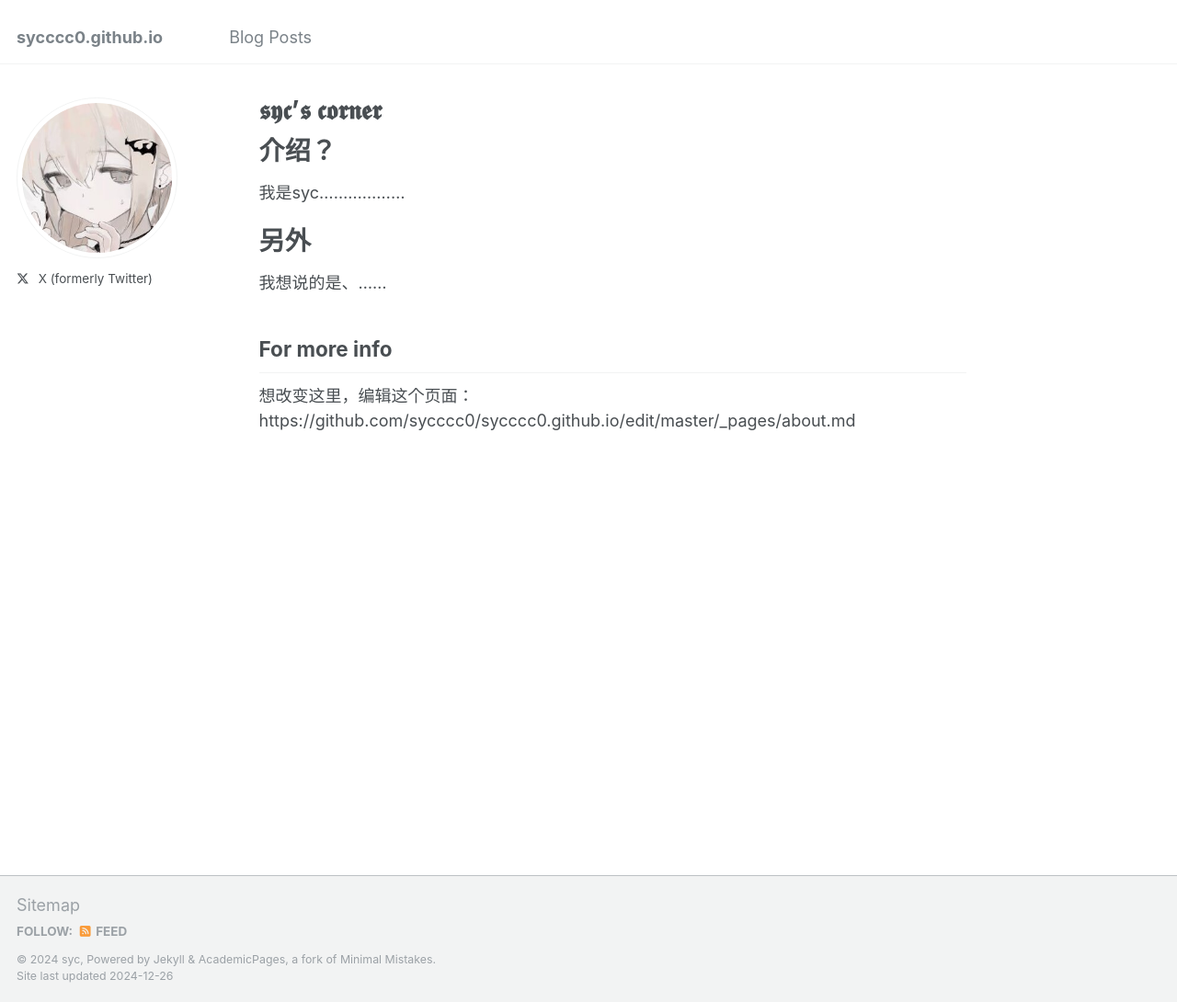
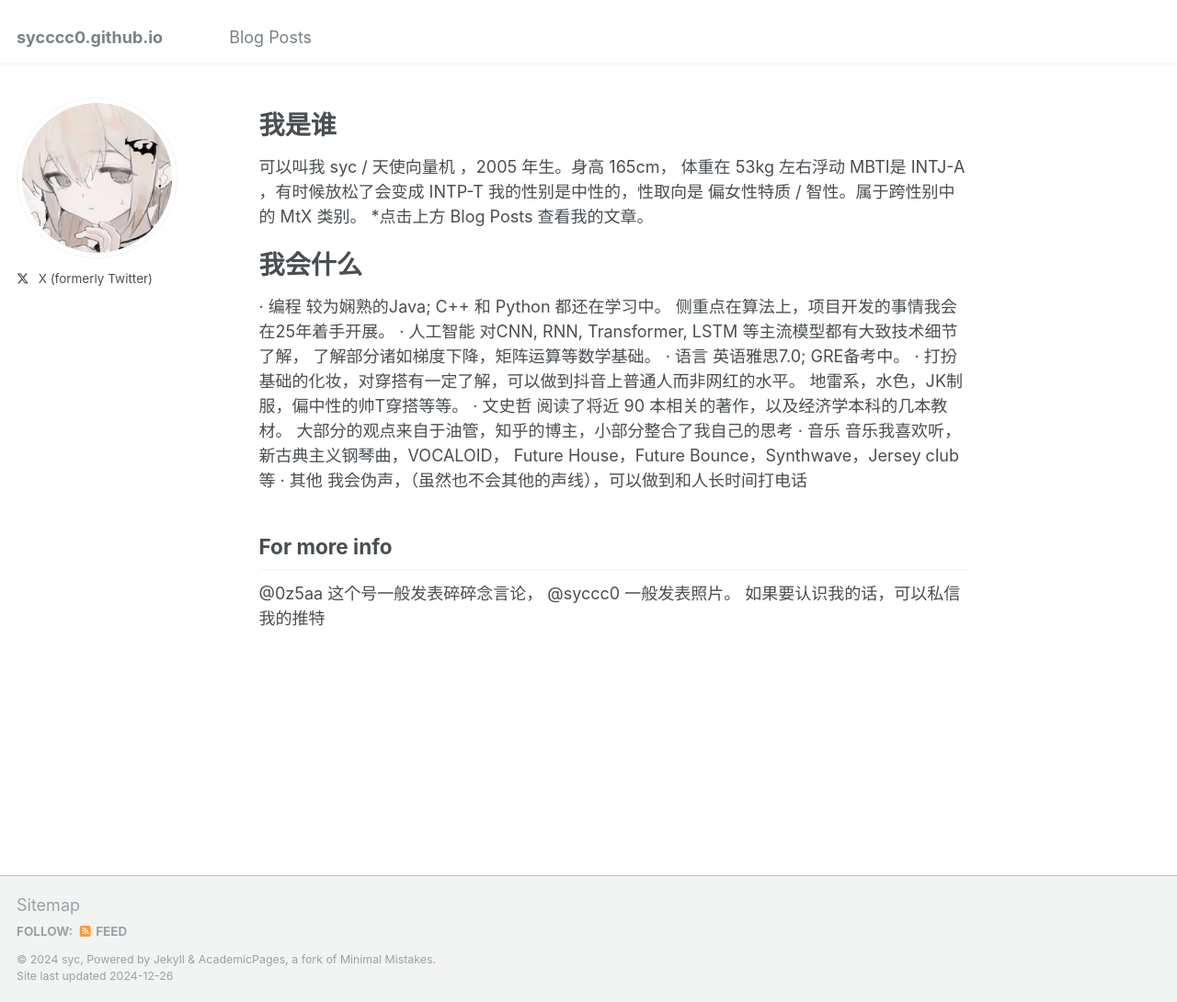
Before and after one commit to sycccc0/sycccc0.github.io, a Jekyll site: the page built from _pages/about.md, in a window 1280 px wide and 1090 px high. Shown: the whole window at 92% size. Built offline with Jekyll 4.4.1, drawn with Linux system fonts in a browser that asks for light colours.

Commit message:
Update about.md

```diff
--- a/_pages/about.md
+++ b/_pages/about.md
@@ -1,21 +1,41 @@
 ---
 permalink: /
-title: "𝖘𝖞𝖈'𝖘 𝖈𝖔𝖗𝖓𝖊𝖗"
+title: ""
 author_profile: true
 redirect_from:
   - /about/
   - /about.html
 ---
 
-# 介绍？
-我是syc………………
+# 我是谁
+可以叫我 syc / 天使向量机 ，2005 年生。身高 165cm， 体重在 53kg 左右浮动
+MBTI是 INTJ-A ，有时候放松了会变成 INTP-T
+我的性别是中性的，性取向是 偏女性特质 / 智性。属于跨性别中的 MtX 类别。
+*点击上方 Blog Posts 查看我的文章。
 
-# 另外
-我想说的是、……
-
-
+# 我会什么
+· 编程
+较为娴熟的Java; C++ 和 Python 都还在学习中。
+侧重点在算法上，项目开发的事情我会在25年着手开展。
+· 人工智能
+对CNN, RNN, Transformer, LSTM 等主流模型都有大致技术细节了解，
+了解部分诸如梯度下降，矩阵运算等数学基础。
+· 语言
+英语雅思7.0; GRE备考中。
+· 打扮
+基础的化妆，对穿搭有一定了解，可以做到抖音上普通人而非网红的水平。
+地雷系，水色，JK制服，偏中性的帅T穿搭等等。
+· 文史哲
+阅读了将近 90 本相关的著作，以及经济学本科的几本教材。
+大部分的观点来自于油管，知乎的博主，小部分整合了我自己的思考
+· 音乐
+音乐我喜欢听，新古典主义钢琴曲，VOCALOID，
+Future House，Future Bounce，Synthwave，Jersey club等
+· 其他
+我会伪声，（虽然也不会其他的声线），可以做到和人长时间打电话
 
 
 For more info
 ------
-想改变这里，编辑这个页面：https://github.com/sycccc0/sycccc0.github.io/edit/master/_pages/about.md
+@0z5aa 这个号一般发表碎碎念言论， @syccc0 一般发表照片。
+如果要认识我的话，可以私信我的推特
```
